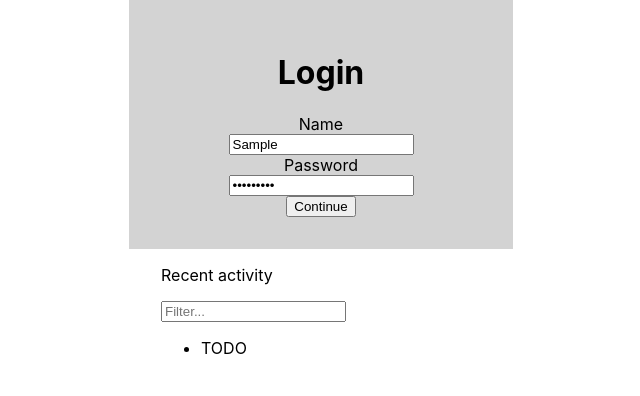
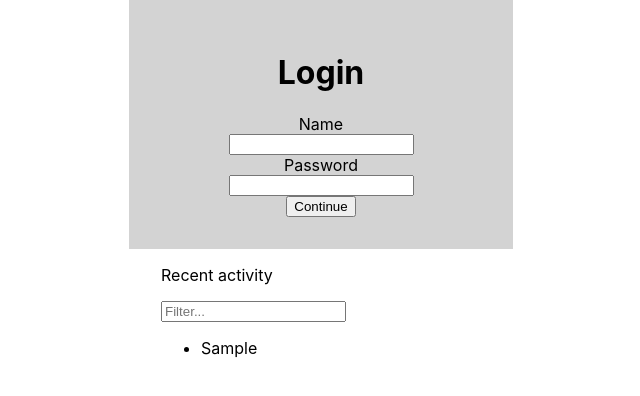
Before and after one commit to rkan21/DeveloperSample, a React (Create React App) app in the folder DeveloperSample/Frontend/login_app/: page / in a window 1280 px wide. Both pictures are taken after typing "Sample", "Sample123" into the empty fields and a click on the button "Continue". Shown: the top 396 px of the page, without its empty margins (319-959 px from the left). Built offline with nearby package versions, Linux system fonts and the light colour scheme.

Commit message:
react form working

```diff
--- a/DeveloperSample/Frontend/login_app/src/App.js
+++ b/DeveloperSample/Frontend/login_app/src/App.js
@@ -1,15 +1,30 @@
-import React, { useState } from "react";
+import { useState } from "react";
 import './App.css';
-import LoginForm from './LoginForm';
-import LoginAttemptList from './LoginAttemptList';
+//import LoginForm from './LoginForm';
+// import LoginAttemptList from './LoginAttemptList';
+import { LoginForm } from './components/LoginForm';
+import { LoginAttemptList } from "./components/LoginAttemptList";
 
 const App = () => {
   const [loginAttempts, setLoginAttempts] = useState([]);
 
   return (
     <div className="App">
-      <LoginForm onSubmit={({ login, password }) => console.log({ login, password })} />
-      <LoginAttemptList attempts={loginAttempts} />
+      {/* <LoginForm onSubmit={({ login, password }) => console.log({ login, password })} /> */}
+      <LoginForm loginAttempts={loginAttempts} setLoginAttempts={setLoginAttempts} />
+      <LoginAttemptList loginAttempts={loginAttempts} setLoginAttempts={setLoginAttempts} />
+
+      {/* <div className="Attempt-List-Main">
+        <p>Recent activity</p>
+          <input type="input" placeholder="Filter..." />
+        <ul className="Attempt-List">
+                { loginAttempts.map((loginAttempt) => (
+                <li key={loginAttempt.username}>
+                    <span>{loginAttempt.username}</span>
+                </li>
+                )) }
+        </ul>
+      </div> */}
     </div>
   );
 };
--- /dev/null
+++ b/DeveloperSample/Frontend/login_app/src/components/LoginAttemptList.js
@@ -0,0 +1,20 @@
+import "./LoginAttemptList.css";
+
+export const LoginAttemptList = ({loginAttempts, setLoginAttempts}) => {
+
+  console.log(loginAttempts);
+  return (
+
+	<div className="Attempt-List-Main">
+	 	<p>Recent activity</p>
+	  	<input type="input" placeholder="Filter..." />
+		<ul className="Attempt-List">
+            { loginAttempts.map((loginAttempt) => (
+            <li key={loginAttempt.username}>
+                <span>{loginAttempt.username}</span>
+            </li>
+            )) }
+		</ul>
+	</div>
+  )
+}
--- /dev/null
+++ b/DeveloperSample/Frontend/login_app/src/components/LoginForm.js
@@ -0,0 +1,46 @@
+import { useState } from "react";
+import "./LoginForm.css";
+
+export const LoginForm = ({loginAttempts, setLoginAttempts}) => {
+    const [usernameValue, setUsernameValue] = useState("");
+    const [passwordValue, setPasswordValue] = useState("");
+
+    const handleUsernameChange = (event) => {
+        setUsernameValue(event.target.value);
+    }
+
+    const handlePasswordChange = (event) => {
+        setPasswordValue(event.target.value);
+    }
+
+    const handleReset = () => {
+        setUsernameValue("");
+        setPasswordValue("");
+    }
+
+    const handleSubmit = (event) => {
+        event.preventDefault();
+
+        console.log("handleSubmit");
+        console.log(usernameValue);
+
+        const loginAttempt = {
+            username: usernameValue,
+            pass: passwordValue
+        }
+        setLoginAttempts([...loginAttempts, loginAttempt]);
+        handleReset();
+    }
+
+  return (
+
+    <form className="form" onSubmit={handleSubmit}>
+        <h1>Login</h1>
+        <label htmlFor="name">Name</label>
+        <input onChange={handleUsernameChange} type="text" id="name" value={usernameValue} />
+        <label htmlFor="password">Password</label>
+        <input onChange={handlePasswordChange} type="password" id="password" value={passwordValue} />
+        <button type="submit">Continue</button>
+    </form>
+  )
+}
```
Also changed, not shown: DeveloperSample/Frontend/login_app/src/components/LoginAttemptItem.js (added, +9 -0 lines), DeveloperSample/Frontend/login_app/src/components/LoginAttemptList.css (renamed from DeveloperSample/Frontend/login_app/src/LoginAttemptList.css), DeveloperSample/Frontend/login_app/src/components/LoginForm.css (renamed from DeveloperSample/Frontend/login_app/src/LoginForm.css), 1 other file (tests, documents, lock files or other folders).
